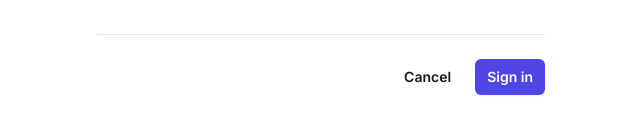
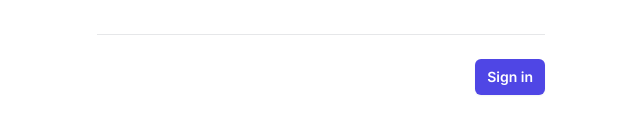
Before and after one commit to ale-strada/chat-fidoo, a Next.js app: page / in a window 1280 px wide. Shown: the part 400-534 px from the top of the page, without its empty margins (319-959 px from the left). Built offline with nearby package versions, Linux system fonts and the light colour scheme.

Commit message:
delete cancel button sign in

```diff
--- a/src/components/signin/index.tsx
+++ b/src/components/signin/index.tsx
@@ -108,9 +108,6 @@ return (
       </div>
     </div>
     <div className="mt-6 flex items-center justify-end gap-x-6">
-      <button type="button" className="text-sm font-semibold leading-6 text-gray-900">
-        Cancel
-      </button>
       <button
         disabled={formik.isSubmitting}
         type="submit"
```
